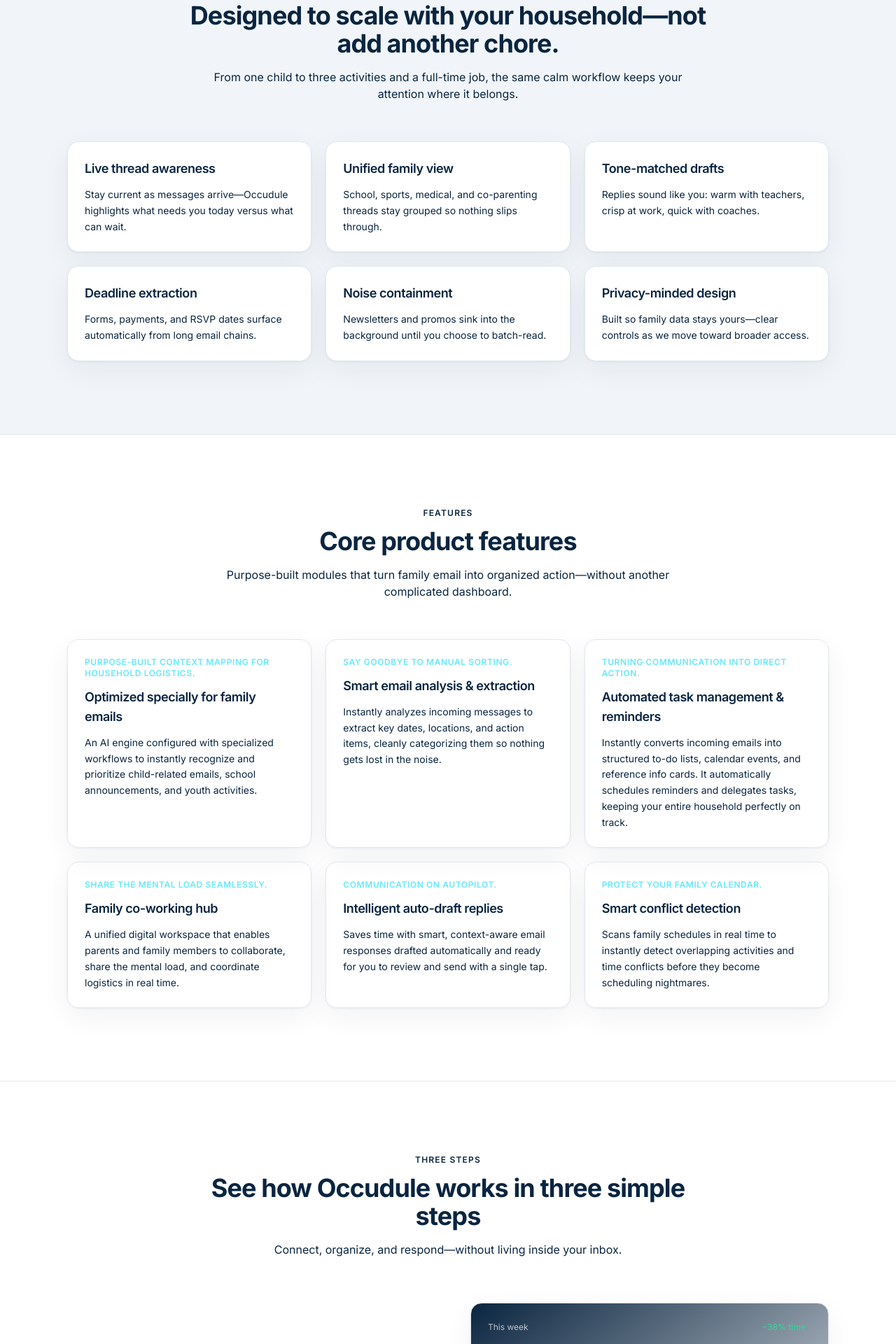
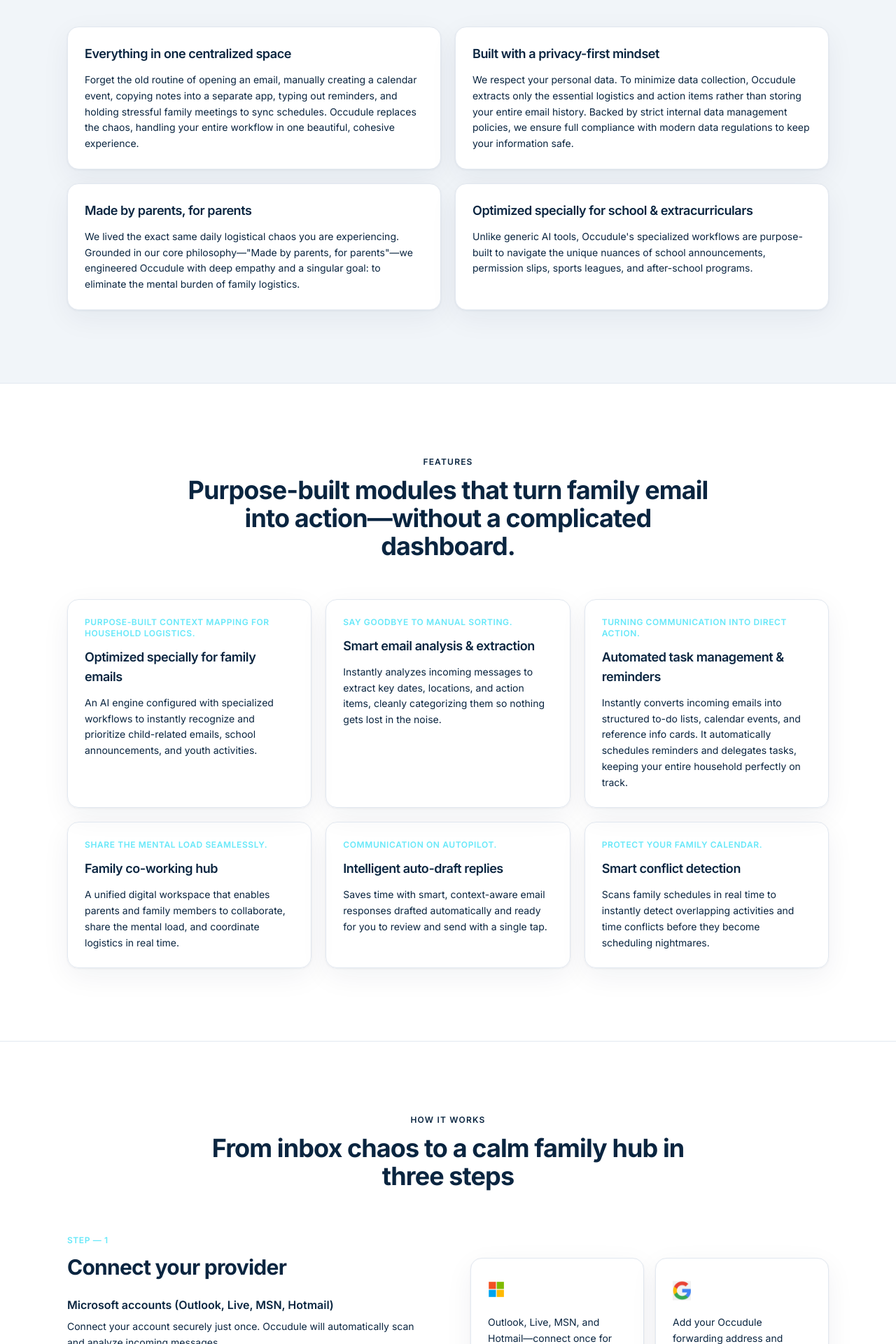
Before and after one commit to linkmind/Occudule-Web, a Next.js app: page / in a window 1280 px wide. Shown: the part 880-2800 px from the top of the page at 70% size. Built offline with nearby package versions, Linux system fonts and the light colour scheme.

Commit message:
landing page rewording

```diff
--- a/components/FaqSection.tsx
+++ b/components/FaqSection.tsx
@@ -38,9 +38,6 @@
         >
           Got questions? We&apos;ve got answers.
         </h2>
-        <p className="mx-auto mt-4 max-w-2xl text-center text-primary/70">
-          Straightforward details so you can decide if Occudule fits your household.
-        </p>
         <div className="mx-auto mt-12 max-w-3xl divide-y divide-border rounded-card border border-border bg-surface-muted/30">
           {faqs.map((item, index) => (
             <details key={item.q} className="group px-5 py-1 sm:px-6">
--- a/components/Features.tsx
+++ b/components/Features.tsx
@@ -52,12 +52,9 @@
           id="features-heading"
           className="mx-auto mt-3 max-w-3xl text-center text-3xl font-bold tracking-tight text-primary md:text-4xl"
         >
-          Core product features
+          Purpose-built modules that turn family email into action—without a complicated
+          dashboard.
         </h2>
-        <p className="mx-auto mt-4 max-w-2xl text-center text-primary/70">
-          Purpose-built modules that turn family email into organized action—without another
-          complicated dashboard.
-        </p>
         <ul className="mt-14 grid gap-5 sm:grid-cols-2 lg:grid-cols-3">
           {features.map((item) => (
             <li key={item.title}>
--- a/components/Footer.tsx
+++ b/components/Footer.tsx
@@ -40,10 +40,6 @@
             <p className="mt-1 text-xs font-medium uppercase tracking-wider text-white/50">
               Outvblue Technology Inc.
             </p>
-            <p className="mt-4 text-sm leading-relaxed text-white/70">
-              Occudule helps you track, triage, and answer family email effortlessly—without another
-              complicated dashboard.
-            </p>
           </div>
           <div className="grid grid-cols-2 gap-10 sm:grid-cols-3 lg:gap-16">
             {footerColumns.map((col) => (
--- a/components/StepsSection.tsx
+++ b/components/StepsSection.tsx
@@ -1,56 +1,183 @@
-const steps = [
+import Image from "next/image";
+
+type ContentNode = {
+  title: string;
+  body: string;
+};
+
+type Step = {
+  step: string;
+  title: string;
+  nodes: ContentNode[];
+  visual: "providers" | "processing" | "execution";
+};
+
+const steps: Step[] = [
   {
     step: "1",
-    title: "Connect your inbox securely",
-    body: "Link the accounts where family logistics actually land—Gmail, Outlook, and more as we expand.",
+    title: "Connect your provider",
+    visual: "providers",
+    nodes: [
+      {
+        title: "Microsoft accounts (Outlook, Live, MSN, Hotmail)",
+        body: "Connect your account securely just once. Occudule will automatically scan and analyze incoming messages.",
+      },
+      {
+        title: "Gmail accounts",
+        body: "Simply add your unique Occudule forwarding address to your contacts and forward your child-related emails with a single tap.",
+      },
+    ],
   },
   {
     step: "2",
-    title: "Let Occudule organize the noise",
-    body: "We sort threads by urgency, extract dates, and prep summaries so you scan in seconds.",
+    title: "Intelligent processing & analysis",
+    visual: "processing",
+    nodes: [
+      {
+        title: "Smart scoring system",
+        body: "Occudule filters through the noise, instantly identifying emails from schools, teams, or academies based on a proprietary smart scoring system.",
+      },
+      {
+        title: "Dual-categorization",
+        body: "Messages are stripped of clutter, summarized, and cleanly organized into two intuitive streams: Events (time-sensitive schedules) and Info (reference material).",
+      },
+      {
+        title: "Actionable data extraction",
+        body: "Key details are analyzed and automatically grouped to generate ready-to-use to-do lists, calendar events, reference info cards, and smart email replies.",
+      },
+    ],
   },
   {
     step: "3",
-    title: "Reply in your voice—faster",
-    body: "Edit AI drafts that match your tone, send with confidence, and get time back every week.",
+    title: "Automated execution",
+    visual: "execution",
+    nodes: [
+      {
+        title: "Proactive reminders",
+        body: "Receive timely, automated alerts for upcoming events and critical deadlines before they sneak up on you.",
+      },
+      {
+        title: "A centralized family hub",
+        body: "Your entire household's logistics live in one secure, unified space. Say goodbye to scattered apps, manual calendar entries, and messy copy-pasting.",
+      },
+    ],
   },
 ];
 
-function StepVisual({ variant }: { variant: 1 | 2 | 3 }) {
-  const bars =
-    variant === 1
-      ? [40, 65, 45, 80, 55, 90]
-      : variant === 2
-        ? [70, 50, 85, 60, 75, 55]
-        : [55, 75, 65, 70, 50, 85];
+function ProviderCards() {
+  return (
+    <div className="grid gap-4 sm:grid-cols-2">
+      <article className="rounded-card border border-border bg-surface p-6 shadow-card">
+        <div className="flex h-10 items-center">
+          <Image
+            src="/microsoft-logo.png"
+            alt="Microsoft"
+            width={120}
+            height={24}
+            className="h-6 w-auto object-contain object-left"
+          />
+        </div>
+        <p className="mt-4 text-sm leading-relaxed text-primary/70">
+          Outlook, Live, MSN, and Hotmail—connect once for automatic scanning and analysis.
+        </p>
+      </article>
+      <article className="rounded-card border border-border bg-surface p-6 shadow-card">
+        <div className="flex h-10 items-center">
+          <Image
+            src="/google-logo.png"
+            alt="Google"
+            width={96}
+            height={32}
+            className="h-8 w-auto object-contain object-left"
+          />
+        </div>
+        <p className="mt-4 text-sm leading-relaxed text-primary/70">
+          Add your Occudule forwarding address and forward child-related emails with a single tap.
+        </p>
+      </article>
+    </div>
+  );
+}
+
+function ProcessingVisual() {
+  const streams = [
+    { label: "Events", count: 12, tone: "from-accent/40 to-accent" },
+    { label: "Info", count: 8, tone: "from-success/40 to-success" },
+  ];
 
   return (
     <div
       className="relative aspect-[4/3] w-full overflow-hidden rounded-card border border-border bg-gradient-to-br from-primary to-primary/90 p-6 text-surface shadow-card"
       aria-hidden
     >
-      <div className="flex items-center justify-between text-xs text-white/70">
-        <span>This week</span>
-        <span className="rounded-full bg-success/20 px-2 py-0.5 font-medium text-success">
-          −38% time
-        </span>
-      </div>
-      <div className="mt-6 flex h-28 items-end gap-2">
-        {bars.map((h, i) => (
-          <div
-            key={i}
-            className="flex-1 rounded-t-md bg-gradient-to-t from-accent/40 to-accent"
-            style={{ height: `${h}%` }}
-          />
+      <p className="text-xs font-semibold uppercase tracking-wider text-white/60">
+        Dual streams
+      </p>
+      <div className="mt-5 grid gap-3 sm:grid-cols-2">
+        {streams.map((stream) => (
+          <div key={stream.label} className="rounded-xl bg-white/10 p-4 backdrop-blur-sm">
+            <div className="flex items-center justify-between">
+              <span className="text-sm font-semibold">{stream.label}</span>
+              <span className="text-xs text-white/60">{stream.count} items</span>
+            </div>
+            <div className="mt-3 h-2 overflow-hidden rounded-full bg-white/10">
+              <div className={`h-full w-3/4 rounded-full bg-gradient-to-r ${stream.tone}`} />
+            </div>
+          </div>
         ))}
       </div>
-      <div className="mt-6 space-y-2 rounded-xl bg-white/10 p-3 backdrop-blur-sm">
-        <div className="h-2 w-3/4 rounded bg-white/20" />
-        <div className="h-2 w-1/2 rounded bg-white/15" />
-        <div className="h-2 w-2/3 rounded bg-white/10" />
+      <div className="mt-5 space-y-2 rounded-xl bg-white/10 p-4 backdrop-blur-sm">
+        <p className="text-xs font-medium text-success">Extracted</p>
+        <div className="flex flex-wrap gap-2">
+          {["To-do", "Calendar", "Info card", "Draft reply"].map((tag) => (
+            <span
+              key={tag}
+              className="rounded-full bg-white/15 px-2.5 py-1 text-xs text-white/80"
+            >
+              {tag}
+            </span>
+          ))}
+        </div>
       </div>
     </div>
   );
+}
+
+function ExecutionVisual() {
+  return (
+    <div
+      className="relative aspect-[4/3] w-full overflow-hidden rounded-card border border-border bg-gradient-to-br from-primary to-primary/90 p-6 text-surface shadow-card"
+      aria-hidden
+    >
+      <div className="flex items-center justify-between text-xs text-white/70">
+        <span>Family hub</span>
+        <span className="rounded-full bg-cta/20 px-2 py-0.5 font-medium text-cta">
+          Reminder · 2 days
+        </span>
+      </div>
+      <div className="mt-6 space-y-3">
+        {[
+          { title: "Soccer practice", meta: "Thu · 4:30 PM · Riverside Field" },
+          { title: "Permission slip due", meta: "Fri · Science museum trip" },
+          { title: "Piano recital", meta: "Sat · 2:00 PM · Community hall" },
+        ].map((item) => (
+          <div
+            key={item.title}
+            className="rounded-xl bg-white/10 p-3 backdrop-blur-sm"
+          >
+            <p className="text-sm font-medium">{item.title}</p>
+            <p className="mt-1 text-xs text-white/60">{item.meta}</p>
+          </div>
+        ))}
+      </div>
+    </div>
+  );
+}
+
+function StepVisual({ variant }: { variant: Step["visual"] }) {
+  if (variant === "providers") return <ProviderCards />;
+  if (variant === "processing") return <ProcessingVisual />;
+  return <ExecutionVisual />;
 }
 
 export function StepsSection() {
@@ -62,24 +189,19 @@
     >
       <div className="mx-auto max-w-content px-gutter">
         <p className="text-center text-xs font-semibold uppercase tracking-widest text-primary/50">
-          Three steps
+          How it works
         </p>
         <h2
           id="steps-heading"
           className="mx-auto mt-3 max-w-3xl text-center text-3xl font-bold tracking-tight text-primary md:text-4xl"
         >
-          See how Occudule works in three simple steps
+          From inbox chaos to a calm family hub in three steps
         </h2>
-        <p className="mx-auto mt-4 max-w-2xl text-center text-primary/70">
-          Connect, organize, and respond—without living inside your inbox.
-        </p>
 
         <ol className="mt-16 space-y-20 md:space-y-24">
           {steps.map((s, i) => (
             <li key={s.step}>
-              <div
-                className="grid items-center gap-10 lg:grid-cols-2 lg:gap-16"
-              >
+              <div className="grid items-center gap-10 lg:grid-cols-2 lg:gap-16">
                 <div className={i % 2 === 1 ? "lg:order-2" : ""}>
                   <p className="text-xs font-semibold uppercase tracking-wider text-accent">
                     Step — {s.step}
@@ -87,10 +209,17 @@
                   <h3 className="mt-3 text-2xl font-bold tracking-tight text-primary md:text-3xl">
                     {s.title}
                   </h3>
-                  <p className="mt-4 text-lg leading-relaxed text-primary/75">{s.body}</p>
+                  <ul className="mt-6 space-y-5">
+                    {s.nodes.map((node) => (
+                      <li key={node.title}>
+                        <h4 className="text-base font-semibold text-primary">{node.title}</h4>
+                        <p className="mt-2 text-sm leading-relaxed text-primary/75">{node.body}</p>
+                      </li>
+                    ))}
+                  </ul>
                 </div>
                 <div className={i % 2 === 1 ? "lg:order-1" : ""}>
-                  <StepVisual variant={(i + 1) as 1 | 2 | 3} />
+                  <StepVisual variant={s.visual} />
                 </div>
               </div>
             </li>
--- a/components/WhyChoose.tsx
+++ b/components/WhyChoose.tsx
@@ -1,27 +1,19 @@
 const pillars = [
   {
-    title: "Live thread awareness",
-    body: "Stay current as messages arrive—Occudule highlights what needs you today versus what can wait.",
+    title: "Everything in one centralized space",
+    body: "Forget the old routine of opening an email, manually creating a calendar event, copying notes into a separate app, typing out reminders, and holding stressful family meetings to sync schedules. Occudule replaces the chaos, handling your entire workflow in one beautiful, cohesive experience.",
   },
   {
-    title: "Unified family view",
-    body: "School, sports, medical, and co-parenting threads stay grouped so nothing slips through.",
+    title: "Built with a privacy-first mindset",
+    body: "We respect your personal data. To minimize data collection, Occudule extracts only the essential logistics and action items rather than storing your entire email history. Backed by strict internal data management policies, we ensure full compliance with modern data regulations to keep your information safe.",
   },
   {
-    title: "Tone-matched drafts",
-    body: "Replies sound like you: warm with teachers, crisp at work, quick with coaches.",
+    title: "Made by parents, for parents",
+    body: 'We lived the exact same daily logistical chaos you are experiencing. Grounded in our core philosophy—"Made by parents, for parents"—we engineered Occudule with deep empathy and a singular goal: to eliminate the mental burden of family logistics.',
   },
   {
-    title: "Deadline extraction",
-    body: "Forms, payments, and RSVP dates surface automatically from long email chains.",
-  },
-  {
-    title: "Noise containment",
-    body: "Newsletters and promos sink into the background until you choose to batch-read.",
-  },
-  {
-    title: "Privacy-minded design",
-    body: "Built so family data stays yours—clear controls as we move toward broader access.",
+    title: "Optimized specially for school & extracurriculars",
+    body: "Unlike generic AI tools, Occudule's specialized workflows are purpose-built to navigate the unique nuances of school announcements, permission slips, sports leagues, and after-school programs.",
   },
 ];
 
@@ -40,13 +32,9 @@
           id="why-heading"
           className="mx-auto mt-3 max-w-3xl text-center text-3xl font-bold tracking-tight text-primary md:text-4xl"
         >
-          Designed to scale with your household—not add another chore.
+          Built for the way families actually manage email
         </h2>
-        <p className="mx-auto mt-4 max-w-2xl text-center text-primary/70">
-          From one child to three activities and a full-time job, the same calm workflow keeps
-          your attention where it belongs.
-        </p>
-        <ul className="mt-14 grid gap-5 sm:grid-cols-2 lg:grid-cols-3">
+        <ul className="mt-14 grid gap-5 sm:grid-cols-2">
           {pillars.map((item) => (
             <li key={item.title}>
               <article className="h-full rounded-card border border-border bg-surface p-6 shadow-card transition hover:border-primary/15 hover:shadow-lg">
```
Also changed, not shown: components/Hero.tsx (+4 -7 lines), components/PricingSection.tsx (+1 -14 lines), public/google-logo.png (added), public/microsoft-logo.png (added), 1 other file (tests, documents, lock files or other folders).
